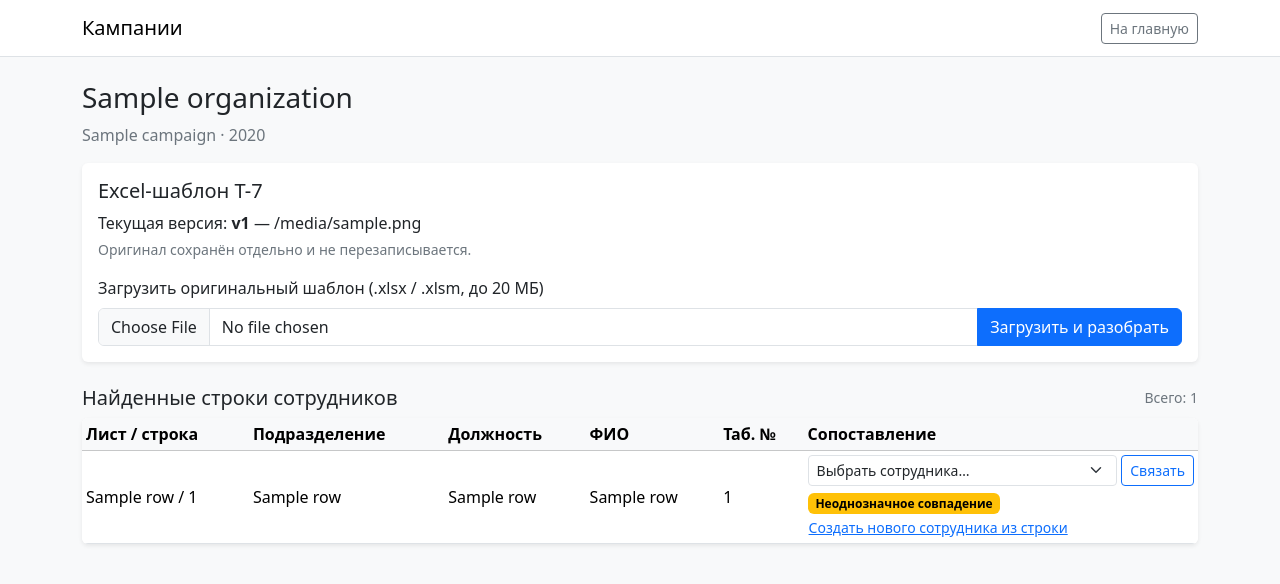
After one commit to destorrr/vacation_scheduler_starter, a FastAPI app: template vacation_scheduler/app/templates/campaign_organization.html in a window 1280 px wide. The commit adds this page. Shown: the top 584 px of the page. Run offline with FastAPI, Linux system fonts and the light colour scheme; the template is opened without the code that fills it: most values are stand-ins (such as "Sample title", 1, 10 or a date in 2020).

Commit message:
Add T-7 template import, campaign workflow and employee matching

```diff
--- a/vacation_scheduler/app/main.py
+++ b/vacation_scheduler/app/main.py
@@ -39,6 +39,348 @@ def audit(db: Session, actor: User, action: str, entity_id: UUID, details: dict)
         entity_id=entity_id,
         details=details,
     ))
+
+
+# Campaigns, template import and employee-row mapping routes.
+from collections import defaultdict
+from hashlib import sha256
+from pathlib import Path
+from uuid import UUID, uuid4
+import re
+import unicodedata
+
+from fastapi import File, UploadFile
+from fastapi.responses import RedirectResponse
+from sqlalchemy import func
+from app.models.entities import (
+    Campaign, CampaignOrganization, Employee, TemplateFile, TemplateRow,
+)
+from app.excel.importer import parse_workbook
+
+
+def normalize_person_name(value: str | None) -> str:
+    if not value:
+        return ""
+    value = unicodedata.normalize("NFKC", value).lower().replace("ё", "е")
+    return " ".join(re.sub(r"[^а-яa-z0-9]+", " ", value).split())
+
+
+@app.get("/campaigns", response_class=HTMLResponse)
+def campaigns_page(
+    request: Request,
+    user: User = Depends(get_current_user),
+    db: Session = Depends(get_db),
+):
+    query = (
+        select(CampaignOrganization, Campaign, Organization)
+        .join(Campaign, Campaign.id == CampaignOrganization.campaign_id)
+        .join(Organization, Organization.id == CampaignOrganization.organization_id)
+        .order_by(Campaign.year.desc(), Organization.name)
+    )
+    if user.role != "central_hr":
+        query = query.join(
+            UserOrganization, UserOrganization.organization_id == Organization.id
+        ).where(UserOrganization.user_id == user.id)
+    campaign_rows = db.execute(query).all()
+    organizations = db.scalars(
+        select(Organization).where(Organization.is_active.is_(True)).order_by(Organization.name)
+    ).all() if user.role == "central_hr" else []
+    return templates.TemplateResponse(
+        request=request,
+        name="campaigns.html",
+        context={
+            "app_name": settings.app_name, "user": user, "campaign_rows": campaign_rows,
+            "organizations": organizations, "csrf_token": request.session["csrf_token"],
+        },
+    )
+
+
+@app.post("/campaigns")
+def create_campaign(
+    request: Request,
+    year: int = Form(...),
+    name: str = Form(...),
+    organization_ids: list[str] = Form([]),
+    csrf_token: str = Form(...),
+    actor: User = Depends(require_roles("central_hr")),
+    db: Session = Depends(get_db),
+):
+    check_csrf(request, csrf_token)
+    if year < 2000 or year > 2200:
+        raise HTTPException(status_code=422, detail="Год должен быть в диапазоне 2000–2200.")
+    if not name.strip() or len(name.strip()) > 255:
+        raise HTTPException(status_code=422, detail="Укажите название кампании.")
+    if not organization_ids:
+        raise HTTPException(status_code=422, detail="Выберите хотя бы одну организацию.")
+    if db.scalar(select(Campaign.id).where(Campaign.year == year)):
+        raise HTTPException(status_code=409, detail="Кампания на этот год уже существует.")
+    try:
+        selected_ids = {UUID(value) for value in organization_ids}
+    except ValueError as exc:
+        raise HTTPException(status_code=422, detail="Некорректный идентификатор организации.") from exc
+    active_ids = set(db.scalars(select(Organization.id).where(
+        Organization.id.in_(selected_ids), Organization.is_active.is_(True)
+    )).all())
+    if active_ids != selected_ids:
+        raise HTTPException(status_code=422, detail="Выбрана несуществующая или неактивная организация.")
+    campaign = Campaign(year=year, name=name.strip(), status="draft", created_by=actor.id)
+    db.add(campaign)
+    db.flush()
+    for org_id in selected_ids:
+        db.add(CampaignOrganization(
+            campaign_id=campaign.id, organization_id=org_id, status="pending"
+        ))
+    db.add(AuditLog(
+        user_id=actor.id, action="campaign.created", entity_type="campaign",
+        entity_id=campaign.id,
+        details={"year": year, "organization_ids": [str(x) for x in selected_ids]},
+    ))
+    db.commit()
+    return RedirectResponse("/campaigns", status_code=status.HTTP_303_SEE_OTHER)
+
+
+@app.get("/campaign-organizations/{campaign_org_id}", response_class=HTMLResponse)
+def campaign_organization_page(
+    campaign_org_id: UUID,
+    request: Request,
+    user: User = Depends(get_current_user),
+    db: Session = Depends(get_db),
+):
+    campaign_org = db.get(CampaignOrganization, campaign_org_id)
+    if campaign_org is None:
+        raise HTTPException(status_code=404, detail="Кампания организации не найдена.")
+    require_org_access(campaign_org.organization_id, user, db)
+    campaign = db.get(Campaign, campaign_org.campaign_id)
+    organization = db.get(Organization, campaign_org.organization_id)
+    current_template = db.scalar(
+        select(TemplateFile).where(
+            TemplateFile.campaign_organization_id == campaign_org.id,
+            TemplateFile.is_current.is_(True),
+        ).order_by(TemplateFile.version_number.desc())
+    )
+    rows = []
+    if current_template:
+        rows = db.scalars(
+            select(TemplateRow).where(TemplateRow.template_file_id == current_template.id)
+            .order_by(TemplateRow.sheet_name, TemplateRow.row_number)
+        ).all()
+    employees = db.scalars(
+        select(Employee).where(
+            Employee.organization_id == organization.id, Employee.is_active.is_(True)
+        ).order_by(Employee.full_name)
+    ).all()
+    return templates.TemplateResponse(
+        request=request, name="campaign_organization.html",
+        context={
+            "app_name": settings.app_name, "user": user, "campaign": campaign,
+            "campaign_org": campaign_org, "organization": organization,
+            "current_template": current_template, "rows": rows, "employees": employees,
+            "csrf_token": request.session["csrf_token"],
+        },
+    )
+
+
+@app.post("/campaign-organizations/{campaign_org_id}/template")
+async def upload_template(
+    campaign_org_id: UUID,
+    request: Request,
+    file: UploadFile = File(...),
+    csrf_token: str = Form(...),
+    user: User = Depends(get_current_user),
+    db: Session = Depends(get_db),
+):
+    check_csrf(request, csrf_token)
+    campaign_org = db.get(CampaignOrganization, campaign_org_id)
+    if campaign_org is None:
+        raise HTTPException(status_code=404, detail="Кампания организации не найдена.")
+    require_org_access(campaign_org.organization_id, user, db)
+    campaign = db.get(Campaign, campaign_org.campaign_id)
+    if campaign.status in {"closed", "archived"}:
+        raise HTTPException(status_code=409, detail="Кампания закрыта для изменений.")
+    filename = Path(file.filename or "template.xlsx").name
+    if Path(filename).suffix.lower() not in {".xlsx", ".xlsm"}:
+        raise HTTPException(status_code=415, detail="Поддерживаются файлы .xlsx и .xlsm.")
+    content = await file.read()
+    if not content or len(content) > 20 * 1024 * 1024:
+        raise HTTPException(status_code=413, detail="Файл пустой или превышает лимит 20 МБ.")
+    temp_dir = Path(settings.storage_path) / "temp"
+    originals_dir = Path(settings.storage_path) / "originals"
+    temp_dir.mkdir(parents=True, exist_ok=True)
+    originals_dir.mkdir(parents=True, exist_ok=True)
+    temp_path = temp_dir / f"{uuid4().hex}.xlsx"
+    temp_path.write_bytes(content)
+    try:
+        parsed_rows = parse_workbook(temp_path)
+    except ValueError as exc:
+        temp_path.unlink(missing_ok=True)
+        raise HTTPException(status_code=422, detail=str(exc)) from exc
+    digest = sha256(content).hexdigest()
+    duplicate = db.scalar(select(TemplateFile.id).where(
+        TemplateFile.campaign_organization_id == campaign_org.id,
+        TemplateFile.sha256 == digest,
+    ))
+    if duplicate:
+        temp_path.unlink(missing_ok=True)
+        raise HTTPException(status_code=409, detail="Этот файл уже загружался в данную кампанию.")
+    max_version = db.scalar(select(func.max(TemplateFile.version_number)).where(
+        TemplateFile.campaign_organization_id == campaign_org.id
+    )) or 0
+    version = max_version + 1
+    stored_name = f"{campaign_org.id}_v{version}_{uuid4().hex}{Path(filename).suffix.lower()}"
+    stored_path = originals_dir / stored_name
+    temp_path.replace(stored_path)
+    db.query(TemplateFile).filter(
+        TemplateFile.campaign_organization_id == campaign_org.id,
+        TemplateFile.is_current.is_(True),
+    ).update({TemplateFile.is_current: False}, synchronize_session=False)
+    template = TemplateFile(
+        campaign_organization_id=campaign_org.id,
+        organization_id=campaign_org.organization_id,
+        original_filename=filename[:255],
+        storage_path=str(stored_path),
+        sha256=digest,
+        version_number=version,
+        is_current=True,
+        uploaded_by=user.id,
+    )
+    db.add(template)
+    db.flush()
+    employee_by_number = {}
+    employees = db.scalars(select(Employee).where(
+        Employee.organization_id == campaign_org.organization_id,
+        Employee.is_active.is_(True),
+    )).all()
+    for employee in employees:
+        if employee.personnel_number:
+            employee_by_number.setdefault(employee.personnel_number.strip().casefold(), []).append(employee)
+    employee_by_name = defaultdict(list)
+    for employee in employees:
+        employee_by_name[normalize_person_name(employee.full_name)].append(employee)
+
+    matched_count = 0
+    review_count = 0
+    for row in parsed_rows:
+        matches = []
+        if row["personnel_number"]:
+            matches = employee_by_number.get(row["personnel_number"].strip().casefold(), [])
+        if not matches:
+            matches = employee_by_name.get(normalize_person_name(row["employee_name"]), [])
+        mapped_employee = matches[0] if len(matches) == 1 else None
+        mapping_status = "matched" if mapped_employee else ("needs_review" if len(matches) > 1 else "unmatched")
+        if mapped_employee:
+            matched_count += 1
+        elif mapping_status == "needs_review":
+            review_count += 1
+        db.add(TemplateRow(
+            template_file_id=template.id,
+            employee_id=mapped_employee.id if mapped_employee else None,
+            sheet_name=row["sheet_name"],
+            row_number=row["row_number"],
+            department_name=row["department_name"],
+            position_name=row["position_name"],
+            employee_name=row["employee_name"],
+            personnel_number=row["personnel_number"],
+            mapping_status=mapping_status,
+        ))
+    campaign_org.status = "imported"
+    db.add(AuditLog(
+        user_id=user.id, action="template.uploaded", entity_type="template_file",
+        entity_id=template.id,
+        details={
+            "campaign_organization_id": str(campaign_org.id),
+            "version": version, "row_count": len(parsed_rows),
+            "matched_count": matched_count, "needs_review_count": review_count,
+        },
+    ))
+    db.commit()
+    return RedirectResponse(
+        f"/campaign-organizations/{campaign_org.id}",
+        status_code=status.HTTP_303_SEE_OTHER,
+    )
+
+
+@app.post("/template-rows/{row_id}/map")
+def map_template_row(
+    row_id: UUID,
+    request: Request,
+    employee_id: str = Form(...),
+    csrf_token: str = Form(...),
+    user: User = Depends(get_current_user),
+    db: Session = Depends(get_db),
+):
+    check_csrf(request, csrf_token)
+    row = db.get(TemplateRow, row_id)
+    if row is None:
+        raise HTTPException(status_code=404, detail="Строка шаблона не найдена.")
+    template = db.get(TemplateFile, row.template_file_id)
+    campaign_org = db.get(CampaignOrganization, template.campaign_organization_id)
+    require_org_access(campaign_org.organization_id, user, db)
+    campaign = db.get(Campaign, campaign_org.campaign_id)
+    if campaign.status in {"closed", "archived"}:
+        raise HTTPException(status_code=409, detail="Кампания закрыта для изменений.")
+    employee = db.get(Employee, UUID(employee_id))
+    if employee is None or employee.organization_id != campaign_org.organization_id:
+        raise HTTPException(status_code=422, detail="Выберите сотрудника из этой организации.")
+    row.employee_id = employee.id
+    row.mapping_status = "matched"
+    db.add(AuditLog(
+        user_id=user.id, action="template_row.mapped", entity_type="template_row",
+        entity_id=row.id, details={"employee_id": str(employee.id)},
+    ))
+    db.commit()
+    return RedirectResponse(
+        f"/campaign-organizations/{campaign_org.id}",
+        status_code=status.HTTP_303_SEE_OTHER,
+    )
+
+
+@app.post("/template-rows/{row_id}/create-employee")
+def create_employee_from_template_row(
+    row_id: UUID,
+    request: Request,
+    csrf_token: str = Form(...),
+    user: User = Depends(get_current_user),
+    db: Session = Depends(get_db),
+):
+    check_csrf(request, csrf_token)
+    row = db.get(TemplateRow, row_id)
+    if row is None:
+        raise HTTPException(status_code=404, detail="Строка шаблона не найдена.")
+    template = db.get(TemplateFile, row.template_file_id)
+    campaign_org = db.get(CampaignOrganization, template.campaign_organization_id)
+    require_org_access(campaign_org.organization_id, user, db)
+    campaign = db.get(Campaign, campaign_org.campaign_id)
+    if campaign.status in {"closed", "archived"}:
+        raise HTTPException(status_code=409, detail="Кампания закрыта для изменений.")
+    if row.employee_id:
+        raise HTTPException(status_code=409, detail="Строка уже сопоставлена с сотрудником.")
+    employee = None
+    if row.personnel_number:
+        employee = db.scalar(select(Employee).where(
+            Employee.organization_id == campaign_org.organization_id,
+            Employee.personnel_number == row.personnel_number,
+        ))
+    if employee is None:
+        employee = Employee(
+            organization_id=campaign_org.organization_id,
+            personnel_number=row.personnel_number,
+            full_name=row.employee_name,
+            is_active=True,
+        )
+        db.add(employee)
+        db.flush()
+    row.employee_id = employee.id
+    row.mapping_status = "matched"
+    db.add(AuditLog(
+        user_id=user.id, action="employee.created_from_template", entity_type="employee",
+        entity_id=employee.id,
+        details={"template_row_id": str(row.id), "personnel_number": row.personnel_number},
+    ))
+    db.commit()
+    return RedirectResponse(
+        f"/campaign-organizations/{campaign_org.id}",
+        status_code=status.HTTP_303_SEE_OTHER,
+    )
 
 
 @app.get("/health")
--- /dev/null
+++ b/vacation_scheduler/app/templates/campaign_organization.html
@@ -0,0 +1,64 @@
+<!doctype html>
+<html lang="ru">
+<head>
+  <meta charset="utf-8"><meta name="viewport" content="width=device-width, initial-scale=1">
+  <title>{{ organization.name }} — {{ campaign.year }}</title>
+  <link href="https://cdn.jsdelivr.net/npm/bootstrap@5.3.3/dist/css/bootstrap.min.css" rel="stylesheet">
+</head>
+<body class="bg-light">
+<nav class="navbar bg-white border-bottom"><div class="container"><a class="navbar-brand" href="/campaigns">Кампании</a><a class="btn btn-outline-secondary btn-sm" href="/">На главную</a></div></nav>
+<main class="container py-4">
+  <h1 class="h3">{{ organization.name }}</h1><p class="text-secondary">{{ campaign.name }} · {{ campaign.year }}</p>
+  <section class="card border-0 shadow-sm mb-4"><div class="card-body">
+    <h2 class="h5">Excel-шаблон Т-7</h2>
+    {% if current_template %}
+      <p class="mb-1">Текущая версия: <strong>v{{ current_template.version_number }}</strong> — {{ current_template.original_filename }}</p>
+      <p class="text-secondary small">Оригинал сохранён отдельно и не перезаписывается.</p>
+    {% else %}<p class="text-secondary">Шаблон ещё не загружен.</p>{% endif %}
+    {% if campaign.status not in ["closed", "archived"] %}
+    <form method="post" action="/campaign-organizations/{{ campaign_org.id }}/template" enctype="multipart/form-data" class="mt-3">
+      <input type="hidden" name="csrf_token" value="{{ csrf_token }}">
+      <label class="form-label" for="template-file">Загрузить оригинальный шаблон (.xlsx / .xlsm, до 20 МБ)</label>
+      <div class="input-group"><input class="form-control" id="template-file" name="file" type="file" accept=".xlsx,.xlsm" required><button class="btn btn-primary" type="submit">Загрузить и разобрать</button></div>
+    </form>
+    {% endif %}
+  </div></section>
+  {% if current_template %}
+  <div class="d-flex justify-content-between align-items-center mb-2"><h2 class="h5 mb-0">Найденные строки сотрудников</h2><span class="text-secondary small">Всего: {{ rows|length }}</span></div>
+  {% if rows %}
+  <div class="table-responsive bg-white rounded shadow-sm">
+  <table class="table table-sm table-hover align-middle mb-0">
+    <thead class="table-light"><tr><th>Лист / строка</th><th>Подразделение</th><th>Должность</th><th>ФИО</th><th>Таб. №</th><th>Сопоставление</th></tr></thead>
+    <tbody>{% for row in rows %}
+      <tr>
+        <td class="text-nowrap">{{ row.sheet_name }} / {{ row.row_number }}</td>
+        <td>{{ row.department_name or "—" }}</td><td>{{ row.position_name or "—" }}</td>
+        <td>{{ row.employee_name or "—" }}</td><td>{{ row.personnel_number or "—" }}</td>
+        <td style="min-width:280px">
+          {% if row.mapping_status == "matched" %}
+            <span class="badge text-bg-success">Сопоставлено</span>
+            {% for emp in employees %}{% if emp.id == row.employee_id %}<span class="small">{{ emp.full_name }}</span>{% endif %}{% endfor %}
+          {% else %}
+            <form method="post" action="/template-rows/{{ row.id }}/map" class="d-flex gap-1 mb-1">
+              <input type="hidden" name="csrf_token" value="{{ csrf_token }}">
+              <select class="form-select form-select-sm" name="employee_id" required>
+                <option value="">Выбрать сотрудника…</option>
+                {% for emp in employees %}<option value="{{ emp.id }}">{{ emp.full_name }}{% if emp.personnel_number %} · {{ emp.personnel_number }}{% endif %}</option>{% endfor %}
+              </select><button class="btn btn-sm btn-outline-primary" type="submit">Связать</button>
+            </form>
+            {% if row.mapping_status == "needs_review" %}<span class="badge text-bg-warning">Неоднозначное совпадение</span>{% else %}<span class="badge text-bg-secondary">Не сопоставлено</span>{% endif %}
+            {% if row.employee_name %}
+            <form method="post" action="/template-rows/{{ row.id }}/create-employee">
+              <input type="hidden" name="csrf_token" value="{{ csrf_token }}">
+              <button class="btn btn-link btn-sm p-0" type="submit">Создать нового сотрудника из строки</button>
+            </form>
+            {% endif %}
+          {% endif %}
+        </td>
+      </tr>
+    {% endfor %}</tbody>
+  </table></div>
+  {% else %}<p class="text-secondary">В шаблоне не обнаружены строки сотрудников.</p>{% endif %}
+  {% endif %}
+</main>
+</body></html>
--- a/vacation_scheduler/app/templates/index.html
+++ b/vacation_scheduler/app/templates/index.html
@@ -26,7 +26,7 @@
         <div class="text-secondary">Роль: {% if user.role == "central_hr" %}Центральный HR{% else %}Ответственный организации{% endif %}</div>
       </div>
     </div>
-    <h2 class="h5">Доступные организации</h2>
+    <div class="d-flex justify-content-between align-items-center mb-3"><h2 class="h5 mb-0">Доступные организации</h2><a class="btn btn-primary btn-sm" href="/campaigns">Графики отпусков</a></div>
     {% if organizations %}
       <div class="list-group">
         {% for organization in organizations %}
```
Also changed, not shown: vacation_scheduler/app/excel/importer.py (added, +108 -0 lines), vacation_scheduler/app/templates/campaigns.html (added, +34 -0 lines), vacation_scheduler/README.md, vacation_scheduler/app/excel/__init__.py (added).
